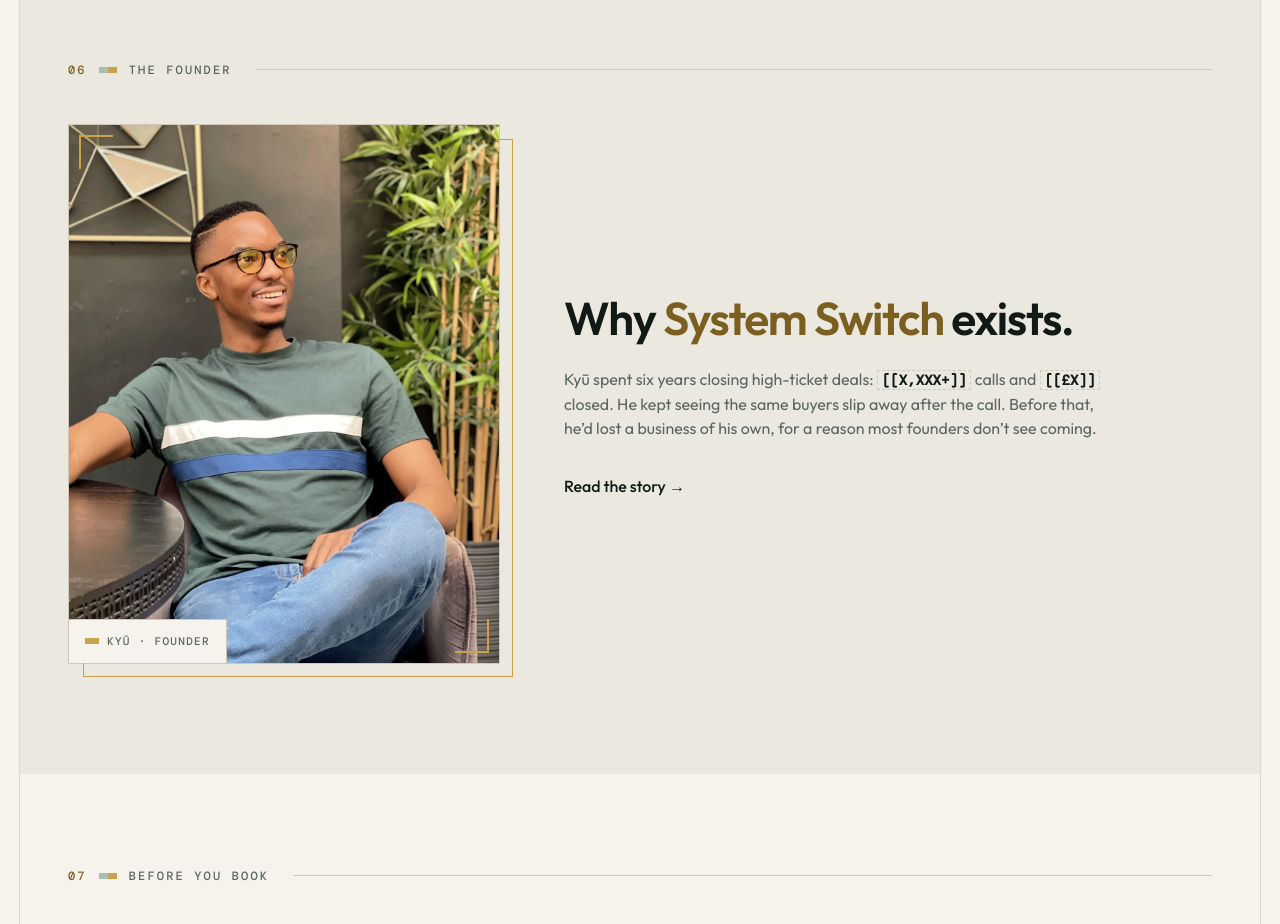
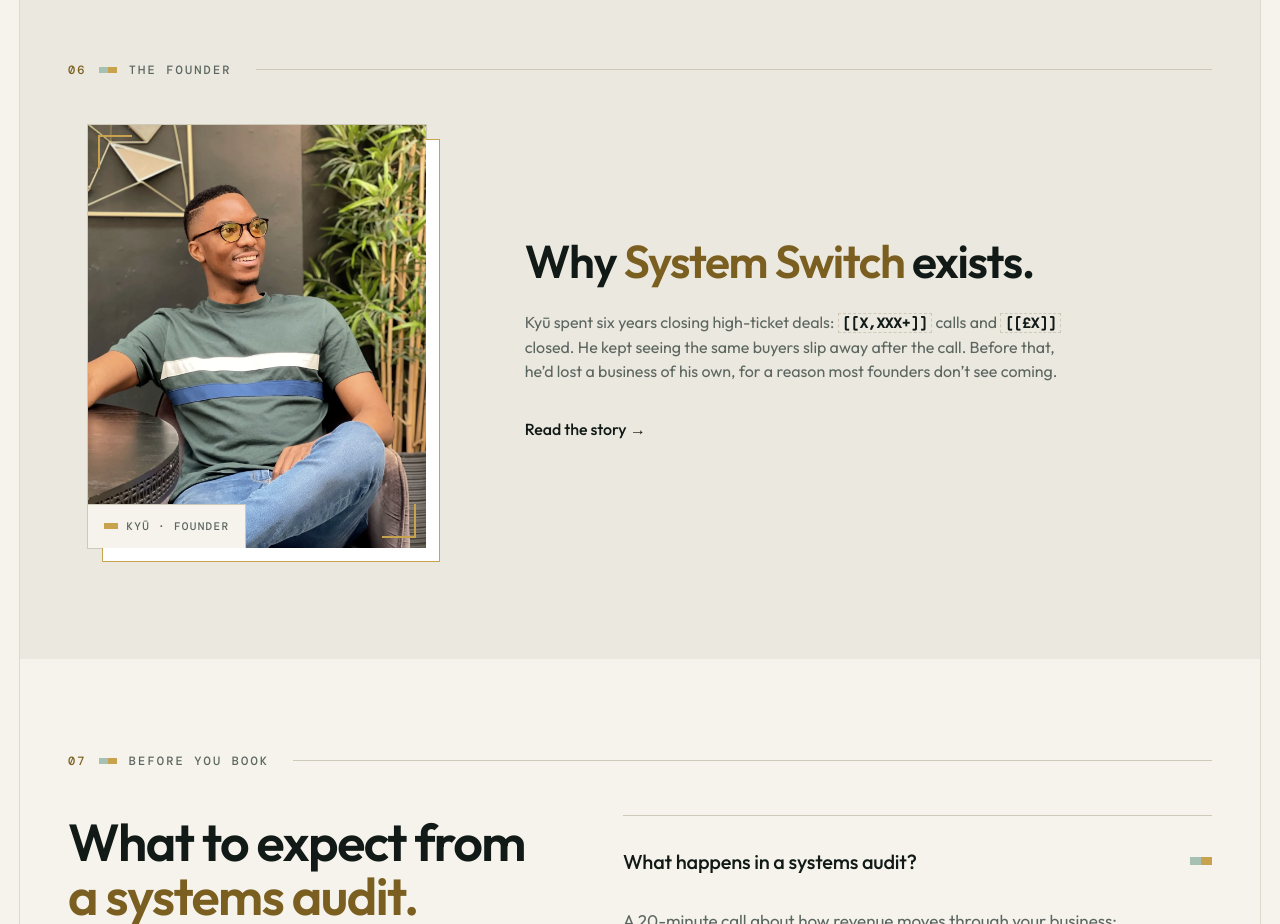
Before and after one commit to ssdidgital/assets, a Next.js app: page / in a window 1280 px wide. Shown: the part 5960-6884 px from the top of the page. Built offline with nearby package versions, Linux system fonts and the light colour scheme; no server answers; a web font is replaced by a local one.

Commit message:
Shrink founder portrait and fill its offset frame off-white
Co-Authored-By: Claude Opus 5.5 <noreply@anthropic.com>
Claude-Session: https://claude.ai/code/session_018ZrgN2N7j4nyyx13RYkuGb

```diff
--- a/styles/fixes.css
+++ b/styles/fixes.css
@@ -91,3 +91,10 @@ h1, h2, h3, .ss-h3, .s-faq-i button > span:first-child { text-wrap: balance; }
 .s-portrait-tag { position: absolute; left: 0; bottom: 0; display: inline-flex; align-items: center; gap: 8px; padding: 8px 12px; background: var(--bg-canvas); border-top: 1px solid var(--border-strong); border-right: 1px solid var(--border-strong); font: 500 11px/1 var(--font-mono); letter-spacing: .12em; text-transform: uppercase; color: var(--text-primary); }
 .s-portrait-tag i { width: 14px; height: 6px; background: var(--accent-fill); }
 @media (max-width: 767px) { .s-portrait-img { margin: 0 8px 8px 0; } .s-portrait-img::before { transform: translate(8px, 8px); } }
+
+/* Founder portrait: smaller, with the offset frame filled off-white like a mount. */
+.s-portrait-img::before { background: var(--paper, #fbfaf6); }
+.s-founder .s-portrait-img { max-width: 340px; justify-self: center; }
+.s-portrait-img.s-portrait-lg { max-width: 400px; margin: var(--space-12) auto 14px; }
+@media (min-width: 901px) { .s-founder { grid-template-columns: minmax(0, 4fr) minmax(0, 7fr); } }
+@media (max-width: 767px) { .s-founder .s-portrait-img { max-width: 300px; } }
```
Also changed, not shown: files8.json (+1 -1 lines).
